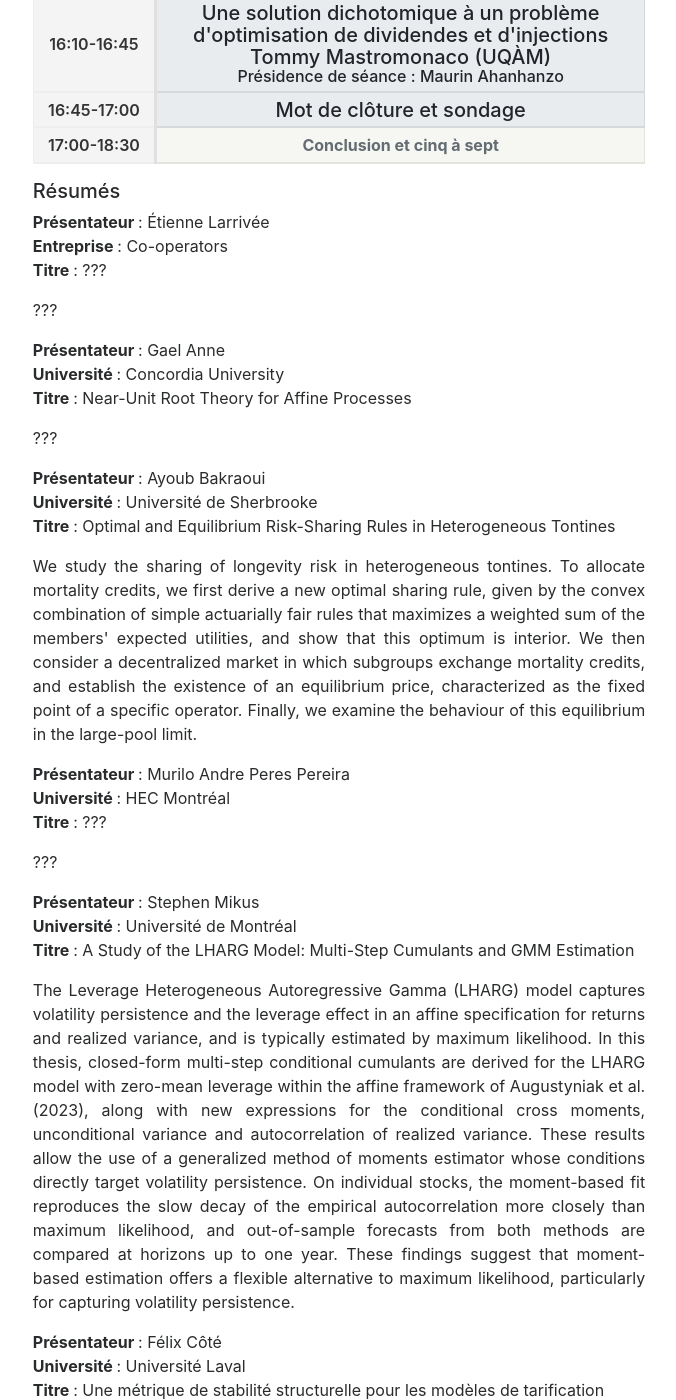
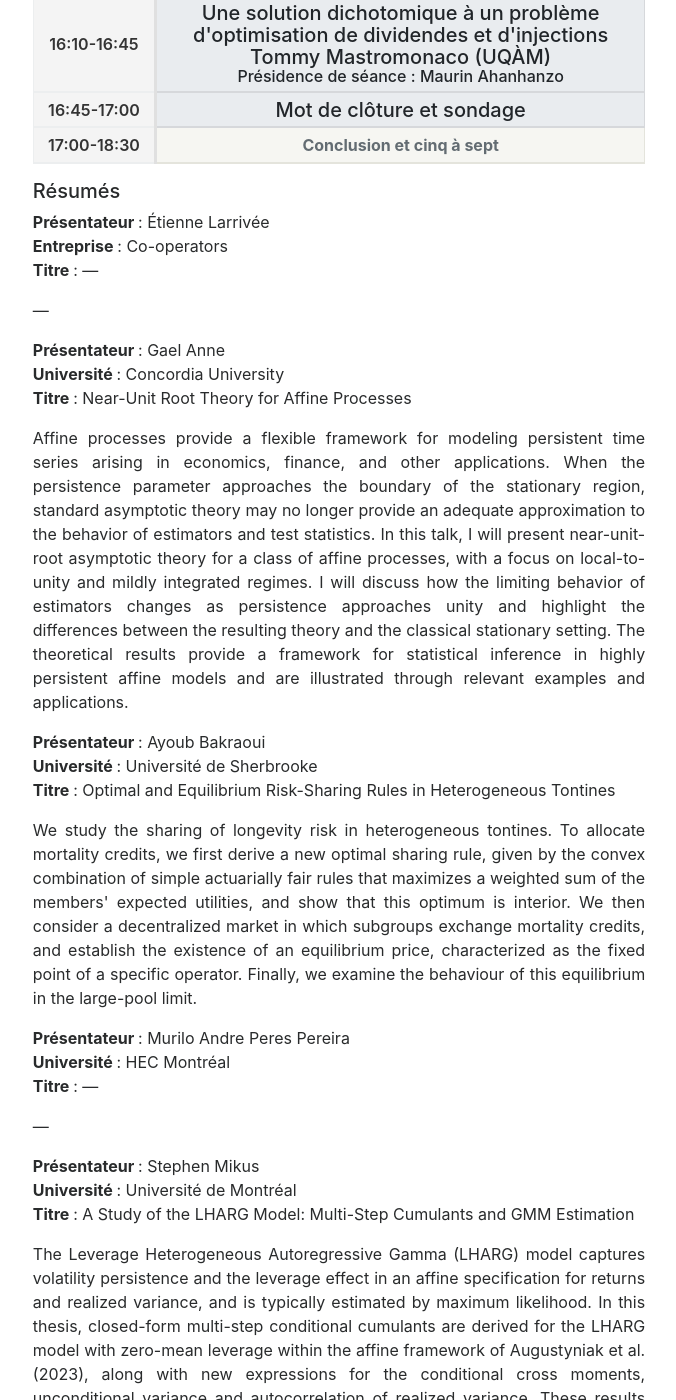
Before and after one commit to XavLef/Quantact_2026, a Jekyll site: the page built from program.html, in a window 1280 px wide and 1400 px high, scrolled down 1132 px. Shown: the whole window, without its empty margins (301-977 px from the left). Built offline with Jekyll 4.4.1, drawn with Linux system fonts in a browser that asks for light colours; nearby versions of some CDN libraries.

Commit message:
Replace placeholder titles and content with dashes

```diff
--- a/_includes/abstracts.html
+++ b/_includes/abstracts.html
@@ -4,10 +4,10 @@
 <p>
   <strong class="i18n" data-fr="Présentateur " data-en="Speaker">Présentateur </strong>: Étienne Larrivée<br>
   <strong class="i18n" data-fr="Entreprise " data-en="Company">Entreprise </strong>: Co-operators<br>
-  <strong class="i18n" data-fr="Titre " data-en="Title">Titre </strong>: ???
+  <strong class="i18n" data-fr="Titre " data-en="Title">Titre </strong>: —
 </p>
 <p class="text-justify" style="text-align: justify;">
-  ???
+  —
 </p>
 
 <!-- Abstract 2 -->
@@ -17,7 +17,7 @@
   <strong class="i18n" data-fr="Titre " data-en="Title">Titre </strong>: Near-Unit Root Theory for Affine Processes
 </p>
 <p class="text-justify" style="text-align: justify;">
-  ???
+  Affine processes provide a flexible framework for modeling persistent time series arising in economics, finance, and other applications. When the persistence parameter approaches the boundary of the stationary region, standard asymptotic theory may no longer provide an adequate approximation to the behavior of estimators and test statistics. In this talk, I will present near-unit-root asymptotic theory for a class of affine processes, with a focus on local-to-unity and mildly integrated regimes. I will discuss how the limiting behavior of estimators changes as persistence approaches unity and highlight the differences between the resulting theory and the classical stationary setting. The theoretical results provide a framework for statistical inference in highly persistent affine models and are illustrated through relevant examples and applications.
 </p>
 
 <!-- Abstract 3 -->
@@ -34,10 +34,10 @@
 <p>
   <strong class="i18n" data-fr="Présentateur " data-en="Speaker">Présentateur </strong>: Murilo Andre Peres Pereira<br>
   <strong class="i18n" data-fr="Université " data-en="University">Université </strong>: HEC Montréal<br>
-  <strong class="i18n" data-fr="Titre " data-en="Title">Titre </strong>: ???
+  <strong class="i18n" data-fr="Titre " data-en="Title">Titre </strong>: —
 </p>
 <p class="text-justify" style="text-align: justify;">
-  ???
+  —
 </p>
 
 <!-- Abstract 5 -->
```
